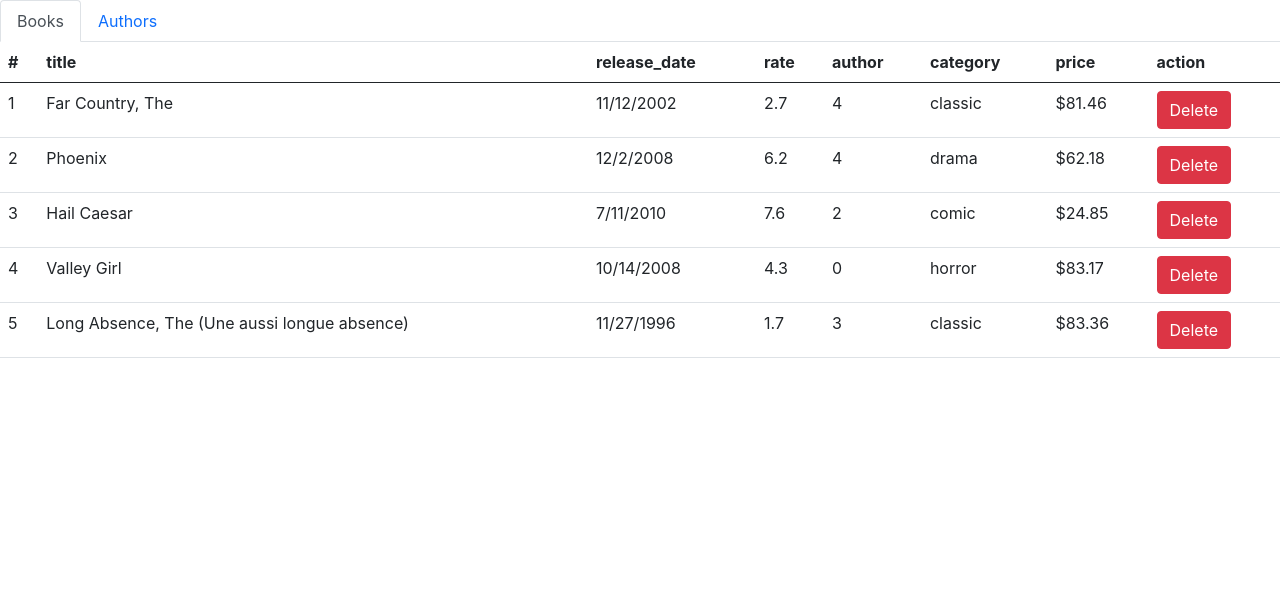
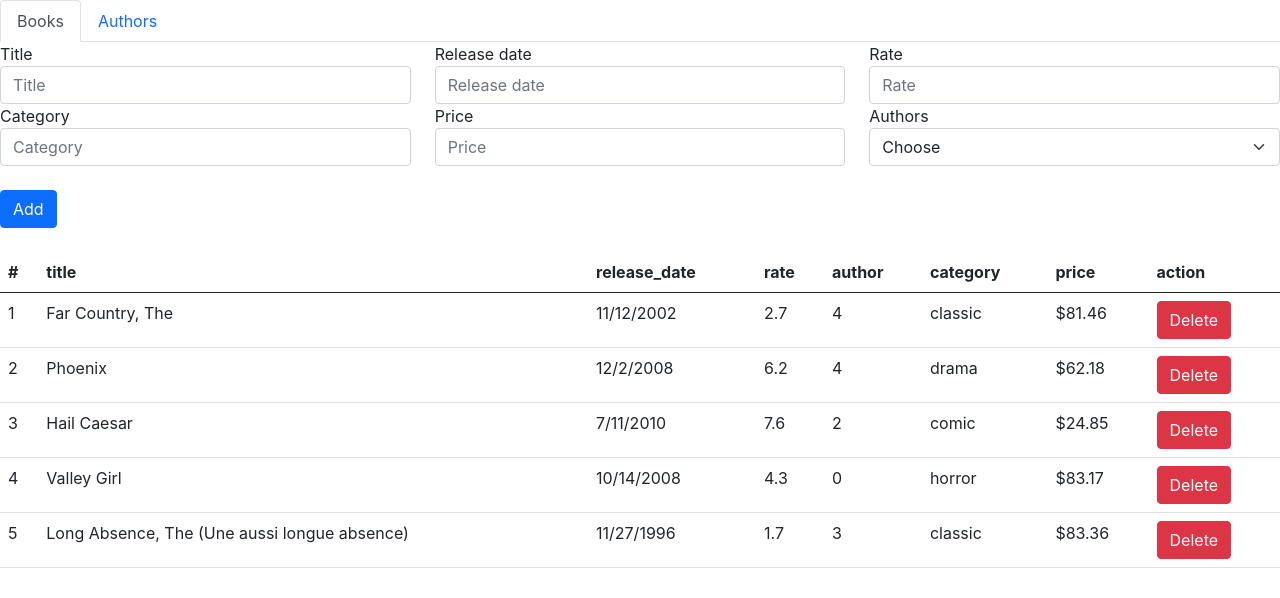
Before and after one commit to somayehbhr/my-library, a React (Create React App) app: page /books in a window 1280 px wide. Shown: the top 598 px of the page. Built offline with nearby package versions, Linux system fonts and the light colour scheme.

Commit message:
feat: create add form

```diff
--- a/src/screens/Authors/index.tsx
+++ b/src/screens/Authors/index.tsx
@@ -18,10 +18,44 @@ const Authors = () => {
 			setList(newList);
 		};
 	}
+
 	function calculateNumOfBooks(id: number) {
 		return books.filter((item) => item.author_id === id).length;
 	}
+
 	return (
+		<>
+			<form>
+				<div className="row">
+					<div className="col-md-4">
+						<label htmlFor="inputEmail4">Full name</label>
+						<input
+							type="text"
+							className="form-control"
+							id="autoSizingInput"
+							placeholder="Full name"
+						/>
+					</div>
+					<div className="col-md-4">
+						<label htmlFor="inputPassword4">Number Of Books</label>
+						<input
+							type="text"
+							className="form-control"
+							id="autoSizingInput"
+							placeholder="Number Of Books"
+						/>
+					</div>
+				</div>
+				<br />
+				<div className="row">
+					<div className="col-md-3">
+						<button type="button" className="btn btn-primary">
+							Add
+						</button>
+					</div>
+				</div>
+			</form>
+			<br />
 			<table className="table">
 				<Header list={headerList} />
 				<tbody>
@@ -37,6 +71,7 @@ const Authors = () => {
 					))}
 				</tbody>
 			</table>
+		</>
 	);
 };
 export default Authors;
--- a/src/screens/Books/index.tsx
+++ b/src/screens/Books/index.tsx
@@ -22,8 +22,80 @@ const Books = () => {
 			setList(newList);
 		};
 	}
+
 	return (
-		<div>
+		<>
+			<form>
+				<div className="row">
+					<div className="col-md-4">
+						<label htmlFor="inputEmail4">Title</label>
+						<input
+							type="text"
+							className="form-control"
+							id="autoSizingInput"
+							placeholder="Title"
+						/>
+					</div>
+					<div className="col-md-4">
+						<label htmlFor="inputPassword4">Release date</label>
+						<input
+							type="text"
+							className="form-control"
+							id="autoSizingInput"
+							placeholder="Release date"
+						/>
+					</div>
+					<div className="col-md-4">
+						<label htmlFor="inputPassword4">Rate</label>
+						<input
+							type="text"
+							className="form-control"
+							id="autoSizingInput"
+							placeholder="Rate"
+						/>
+					</div>
+				</div>
+				<div className="row">
+					<div className="col-md-4">
+						<label htmlFor="inputPassword4">Category</label>
+						<input
+							type="text"
+							className="form-control"
+							id="autoSizingInput"
+							placeholder="Category"
+						/>
+					</div>
+					<div className="col-md-4">
+						<label htmlFor="inputPassword4">Price</label>
+						<input
+							type="text"
+							className="form-control"
+							id="autoSizingInput"
+							placeholder="Price"
+						/>
+					</div>
+					<div className="col-md-4">
+						<label htmlFor="inputPassword4">Authors</label>
+						<select className="form-select" id="autoSizingSelect">
+							<option selected>Choose</option>
+							<option value="1">Marleah Coundley</option>
+							<option value="2">Boonie Browne</option>
+							<option value="3">Alyssa Mcimmie</option>
+							<option value="4">Storm Mityushin</option>
+							<option value="5">Maressa Tamas</option>
+						</select>
+					</div>
+				</div>
+				<br />
+				<div className="row">
+					<div className="col-md-3">
+						<button type="button" className="btn btn-primary">
+							Add
+						</button>
+					</div>
+				</div>
+			</form>
+			<br />
 			<table className="table">
 				<Header list={headerList} />
 				<tbody>
@@ -39,7 +111,7 @@ const Books = () => {
 					)}
 				</tbody>
 			</table>
-		</div>
+		</>
 	);
 };
 export default Books;
```
Also changed, not shown: 1 other file (tests, documents, lock files or other folders). Lines whose indentation alone changed are shown as unchanged.
